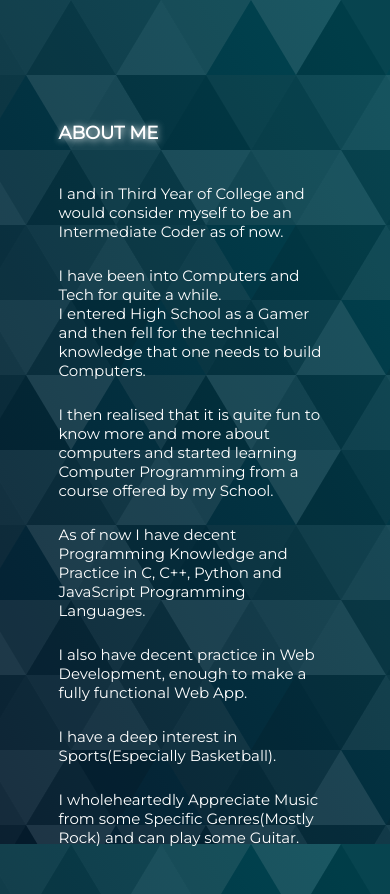
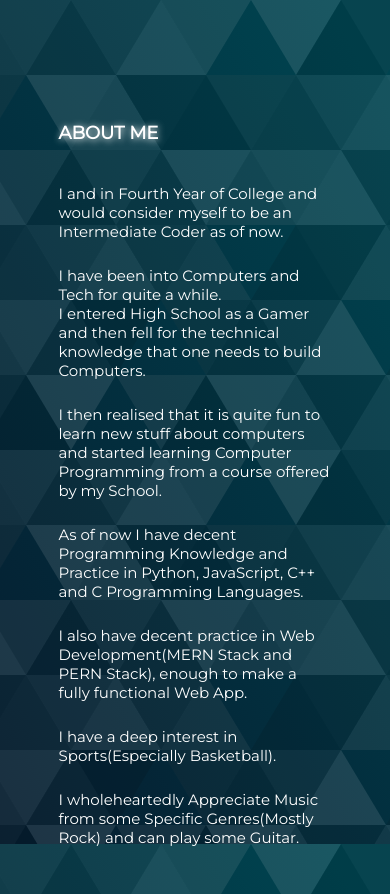
Before and after one commit to Sahil2315/Portfolio, a plain HTML site: page index.html in a window 390 px wide. Shown: the part 844-1738 px from the top of the page. Drawn offline with Linux system fonts and the light colour scheme.

```diff
--- a/index.html
+++ b/index.html
@@ -42,11 +42,11 @@
         <div id="row12">
             <div id="hinfo">
                 <span id="hihead"> ABOUT ME</span>
-                <span>I and in Third Year of College and would consider myself to be an Intermediate Coder as of now.</span>
+                <span>I and in Fourth Year of College and would consider myself to be an Intermediate Coder as of now.</span>
                 <span>I have been into Computers and Tech for quite a while. <br> I entered High School as a Gamer and then fell for the technical knowledge that one needs to build Computers. </span>
-                <span>I then realised that it is quite fun to know more and more about computers and started learning Computer Programming from a course offered by my School.</span>
-                <span>As of now I have decent Programming Knowledge and Practice in C, C++, Python and JavaScript Programming Languages.</span>
-                <span>I also have decent practice in Web Development, enough to make a fully functional Web App.</span>
+                <span>I then realised that it is quite fun to learn new stuff about computers and started learning Computer Programming from a course offered by my School.</span>
+                <span>As of now I have decent Programming Knowledge and Practice in Python, JavaScript, C++ and C Programming Languages.</span>
+                <span>I also have decent practice in Web Development(MERN Stack and PERN Stack), enough to make a fully functional Web App.</span>
                 <span>I have a deep interest in Sports(Especially Basketball).</span>
                 <span>I wholeheartedly Appreciate Music from some Specific Genres(Mostly Rock) and can play some Guitar.</span>
             </div>
--- a/style.css
+++ b/style.css
@@ -703,6 +703,9 @@
 }
 
 @media screen and (max-width: 610px) {
+    :root{
+        --height : 100%
+    }
     #cont1{
         padding: 0px;
     }
```
Also changed, not shown: contact.html (+0 -1 lines).
